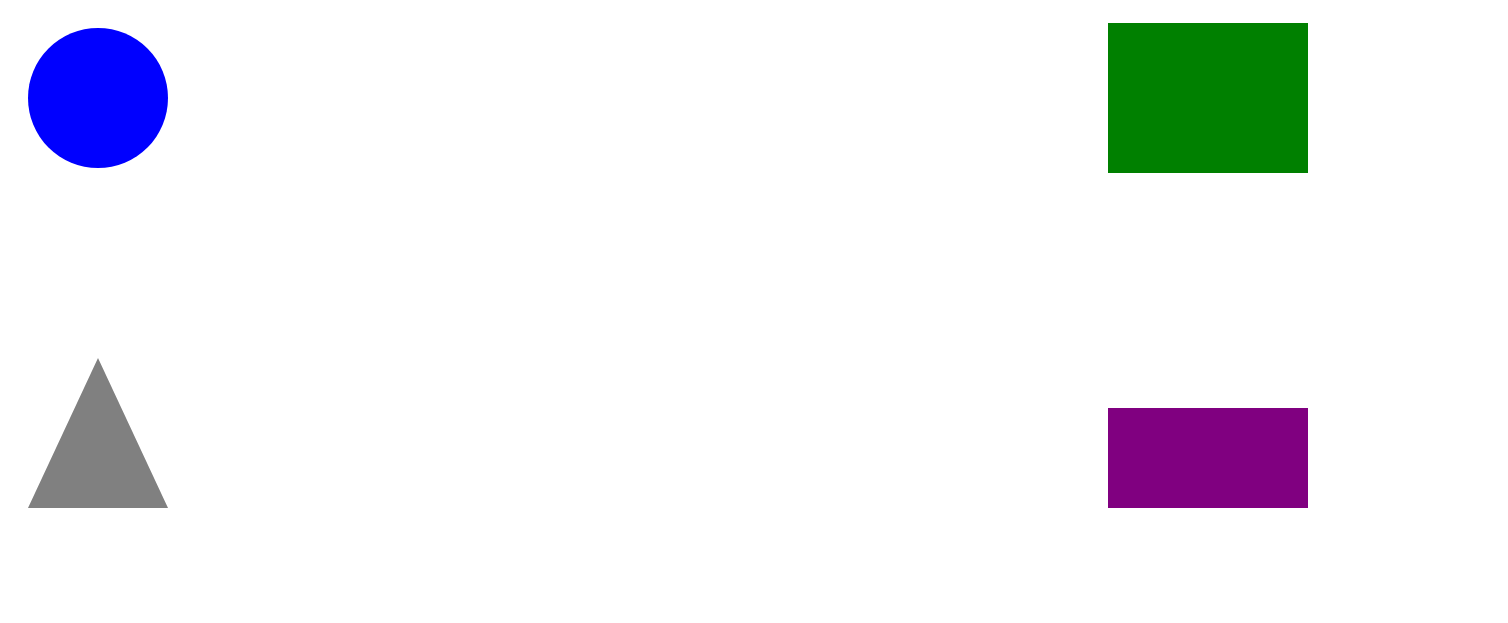
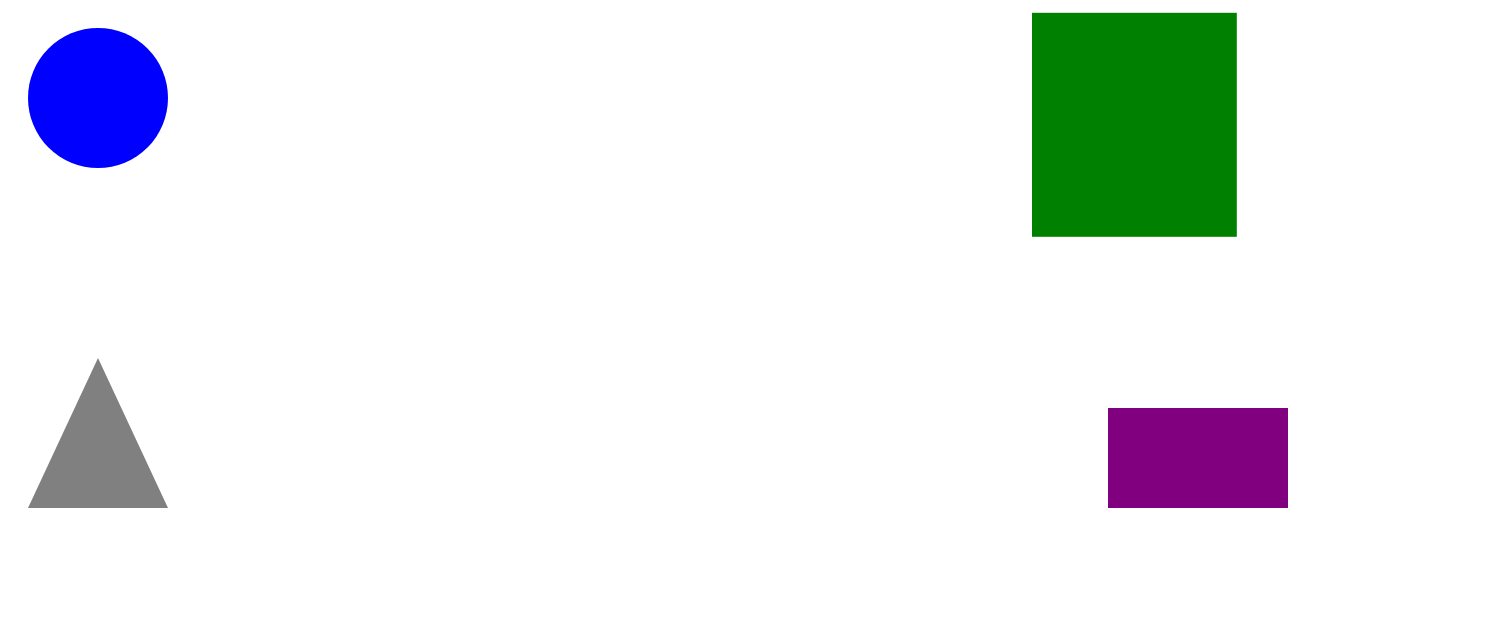
Before and after one commit to wagnermarques/ClickDuplo, a website: page jogo-clickduplo/index.html in a window 1280 px wide. Shown: the top 623 px of the page, 1508 px wide, since content can reach past the window. Drawn offline with Linux system fonts and the light colour scheme.

Commit message:
metodo getX  getY que recebem um inteiro que representa uma porcentagem da tela

```diff
--- a/jogo-clickduplo/index.html
+++ b/jogo-clickduplo/index.html
@@ -1,4 +1,4 @@
-<canvas id="tela" width="1500" height="600"></canvas>
+<canvas id="tela"></canvas>
 <body onselectstart="return false">
 <center><h1  id="textoponto">Tempo</h1></center>
 <center><h1  id="tempo"> 0 s</h1></center>
@@ -8,7 +8,26 @@
 
 
 <script>
+ var larguraDaTela = window.innerWidth;
+ var alturaDaTela = window.innerHeight;
+ var larguraDoCanvas = window.innerWidth;
+ var alturaDoCanvas = window.innerHeight;
+
  var tela = document.querySelector("#tela");
+ tela.width = larguraDoCanvas;
+ tela.height = alturaDoCanvas;
+ console.log(tela);
+
+
+ function  getX(x){
+     return (x/100) * larguraDaTela;
+ }
+
+ function  getY(y){
+     return (y/100) * alturaDaTela;;
+ }
+
+
  var pincel = tela.getContext("2d");
  //var confere servem para verificar se as figuras sumiram e parar o tempo
 
@@ -19,7 +38,8 @@
  function limpaQuadrado()
  {
 
-        	pincel.clearRect(1098, 13, 204, 154);
+     //pincel.clearRect(1098, 13, 204, 154);
+     pincel.clearRect(getX(79.5), getY(0.56),getX(16.7), getY(28.5) );
      confere=confere+1;
  }
  //faz o retangulo sumir
@@ -45,7 +65,7 @@
  function quadrado()
  {
      pincel.fillStyle="green"; //cor
-		pincel.fillRect(1100, 15,200, 150 );
+     pincel.fillRect(getX(80), getY(0.6),getX(16), getY(28) );
  }
  //desenha retangulo
  function retangulo()
```
Lines whose indentation alone changed are shown as unchanged.
